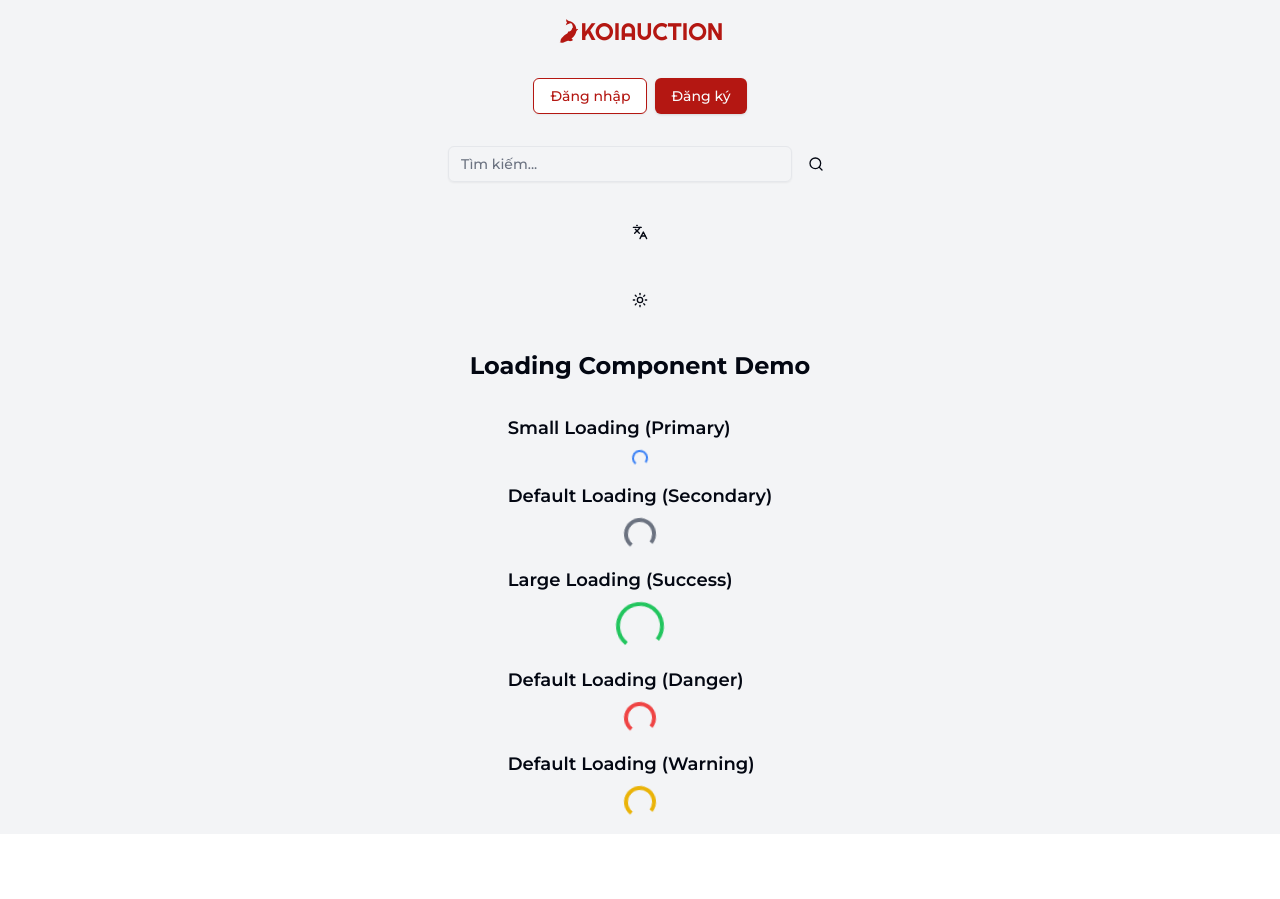
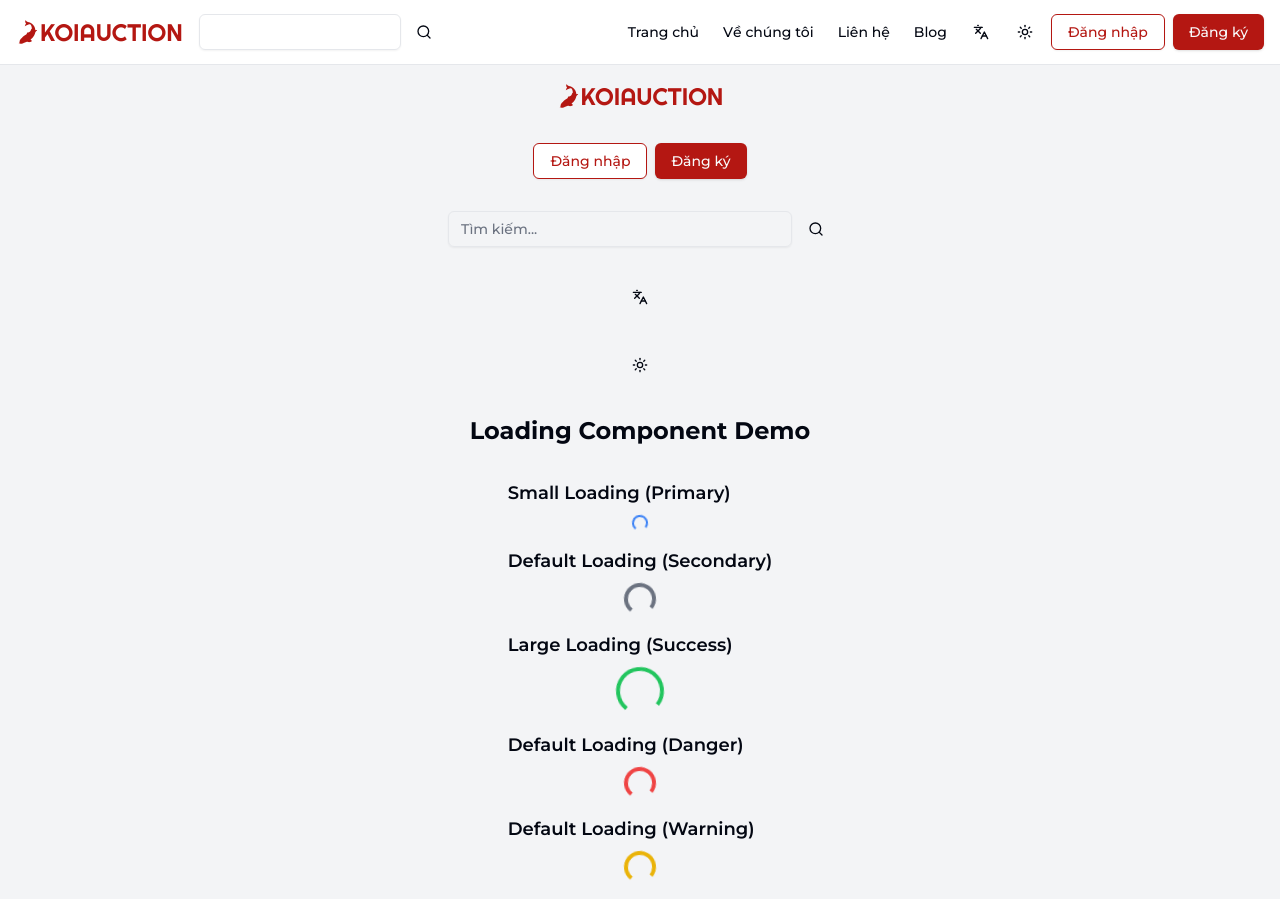
Before and after one commit to luongductrong/koi-auction-next, a Next.js app: page / in a window 1280 px wide. Before the commit the page ends 834 px from the top, so only its background shows below. Built offline with nearby package versions, Linux system fonts and the light colour scheme.

Commit message:
Create: Header

```diff
--- a/src/app/page.tsx
+++ b/src/app/page.tsx
@@ -4,14 +4,17 @@
 
 import React from 'react';
 import Loading from '@/components/loading';
-import Logo from '@/components/logo';
-import AuthButtons from '@/components/header-auth-button';
+import Logo from '@/components/header-logo';
+import AuthButtons from '@/components/header-auth-buttons';
 import Search from '@/components/search';
 import LanguageSwitcher from '@/components/language-switcher';
 import ThemeSwitcher from '@/components/theme-switcher';
+import Header from '@/components/header';
 
 const LoadingDemo = () => {
   return (
+    <>
+      <Header />
       <div className="min-h-screen bg-gray-100 flex flex-col items-center justify-center space-y-8 p-4">
         <Logo>KoiAuction</Logo>
         <AuthButtons />
@@ -47,6 +50,7 @@ const LoadingDemo = () => {
           </div>
         </div>
       </div>
+    </>
   );
 };
 
--- /dev/null
+++ b/src/components/header.tsx
@@ -0,0 +1,89 @@
+/** @format */
+
+'use client';
+
+import Link from 'next/link';
+import { Menu } from 'lucide-react';
+import { Button } from '@/components/ui/button';
+import Logo from '@/components/header-logo';
+import Search from './search';
+import AuthButtons from './header-auth-buttons';
+import LanguageSwitcher from './language-switcher';
+import ThemeSwitcher from './theme-switcher';
+import { Sheet, SheetContent, SheetTrigger } from '@/components/ui/sheet';
+import { useState } from 'react';
+
+const navigation = [
+  { name: 'Trang chủ', href: '/' },
+  { name: 'Về chúng tôi', href: '/about' },
+  { name: 'Liên hệ', href: '/contact' },
+  { name: 'Blog', href: '/blog' },
+];
+
+export default function Header() {
+  const [isOpen, setIsOpen] = useState(false);
+
+  return (
+    <header className="border-b">
+      <div className="container mx-auto px-4">
+        <div className="flex h-16 items-center justify-between gap-4">
+          <Sheet open={isOpen} onOpenChange={setIsOpen}>
+            <SheetTrigger asChild className="lg:hidden">
+              <Button variant="ghost" size="icon">
+                <Menu className="h-6 w-6" />
+                <span className="sr-only">Toggle menu</span>
+              </Button>
+            </SheetTrigger>
+            <SheetContent side="left" className="w-[300px] sm:w-[400px]">
+              <nav className="flex flex-col gap-4">
+                {navigation.map((item) => (
+                  <Link
+                    key={item.name}
+                    href={item.href}
+                    className="text-lg font-medium"
+                    onClick={() => setIsOpen(false)}
+                  >
+                    {item.name}
+                  </Link>
+                ))}
+              </nav>
+            </SheetContent>
+          </Sheet>
+
+          <div className="flex items-center gap-4">
+            <Link href="/" className="flex-shrink-0">
+              <Logo>KoiAuction</Logo>
+            </Link>
+            <div className="hidden lg:block">
+              <Search />
+            </div>
+          </div>
+
+          <div className="flex items-center gap-4">
+            <div className="hidden lg:flex lg:items-center lg:gap-4">
+              <nav className="flex items-center space-x-6">
+                {navigation.map((item) => (
+                  <Link
+                    key={item.name}
+                    href={item.href}
+                    className="text-sm font-medium transition-colors hover:text-primary"
+                  >
+                    {item.name}
+                  </Link>
+                ))}
+              </nav>
+            </div>
+            <div className="flex items-center gap-2">
+              <LanguageSwitcher />
+              <ThemeSwitcher />
+              <AuthButtons />
+            </div>
+          </div>
+        </div>
+        <div className="lg:hidden py-4">
+          <Search />
+        </div>
+      </div>
+    </header>
+  );
+}
--- a/src/services/user.ts
+++ b/src/services/user.ts
@@ -3,7 +3,7 @@
 // src/services/userService.ts
 import User, { UserResponse } from '../models/user';
 import { users } from '../data/users';
-import { comparePassword } from '@/utils/hashPassword';
+import { comparePassword } from '@/utils/hash-password';
 
 export default class UserService {
   constructor() {}
```
Also changed, not shown: src/components/header-auth-buttons.tsx (renamed from src/components/header-auth-button.tsx), src/components/header-logo.tsx (renamed from src/components/logo.tsx), src/utils/hash-password.ts (renamed from src/utils/hashPassword.ts). Lines whose indentation alone changed are shown as unchanged.
